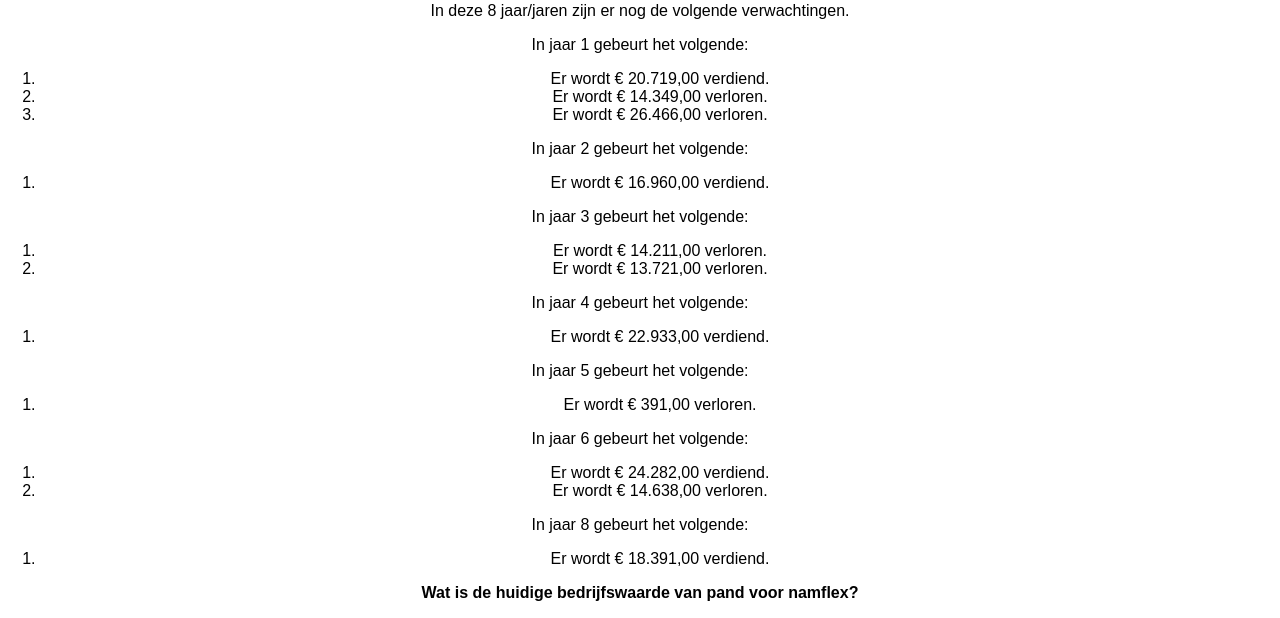
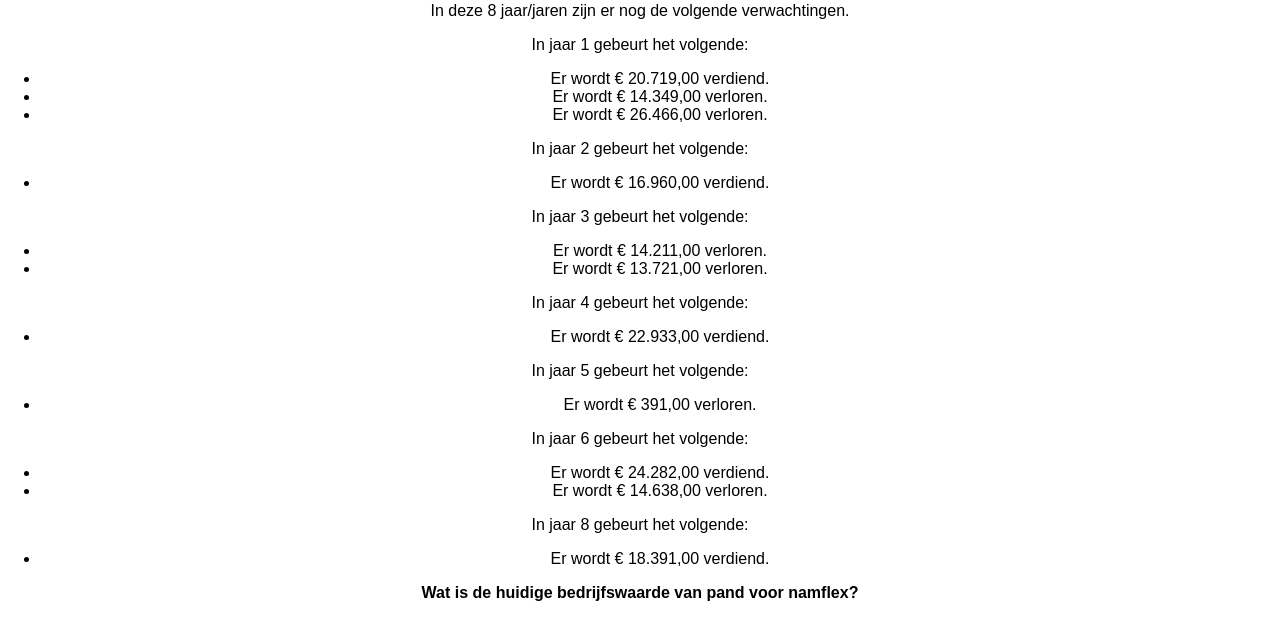
Before and after one commit to rogierslag/ou-fa, a React (Create React App) app: page / in a window 1280 px wide. Both pictures are taken after a click on the item "Sum-of-the-year methode". Shown: the part 238-856 px from the top of the page. Built offline with nearby package versions, Linux system fonts and the light colour scheme.

Commit message:
Use unordered lists

```diff
--- a/src/sumOfTheYear.js
+++ b/src/sumOfTheYear.js
@@ -82,7 +82,7 @@ class SumOfTheYear extends Component {
 				return <div />;
 			}
 			return <div><p>In jaar {e} gebeurt het volgende:</p>
-				<ol>{this.state.expectations[e].map(val => <li>{changeToString(val)}</li>)}</ol>
+				<ul>{this.state.expectations[e].map(val => <li>{changeToString(val)}</li>)}</ul>
 			</div>
 		});
 
@@ -91,17 +91,17 @@ class SumOfTheYear extends Component {
 			<div>
 				<p>{toCurrency(findSolution(this.state.endValue, this.state.interest, this.state.years, this.state.expectations))}</p>
 				<p>Eerst berekenen we de resultaten per jaar:</p>
-				<ol>
+				<ul>
 					{flattened.map((e, i) =>
 						<li>Jaar {i}: {toCurrency(e)}</li>)}
-				</ol>
+				</ul>
 				<p>Dan rekenen we de waardes per jaar uit:</p>
-				<ol>
+				<ul>
 					{flattened.filter((e,i) => i !== 0).map((e, i) =>
 						<li>Jaar {i}: {toCurrency(e)} delen door (1+{this.state.interest})^{i}
 							= {Math.pow(1 + this.state.interest, i)}. Uiteindelijk wordt
 							dat {toCurrency(e / Math.pow(1 + this.state.interest, i))}</li>)}
-				</ol>
+				</ul>
 				<p>Tenslotte verkopen we voor {toCurrency(this.state.endValue)} na {this.state.years} jaar. Dat wordt
 					dan {toCurrency(this.state.endValue)} / (1+{this.state.interest})^{this.state.years}
 					= {toCurrency(this.state.endValue / Math.pow(1 + this.state.interest, this.state.years))}.</p>
```
